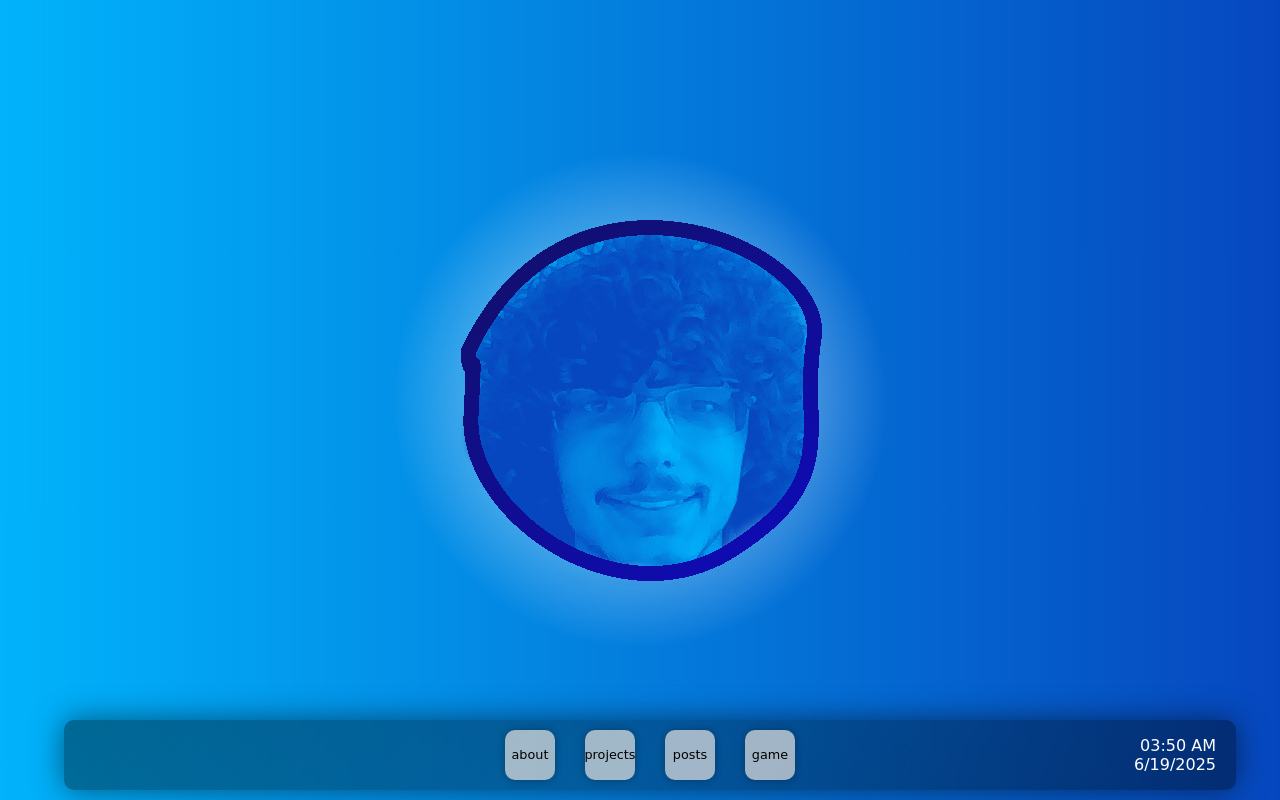
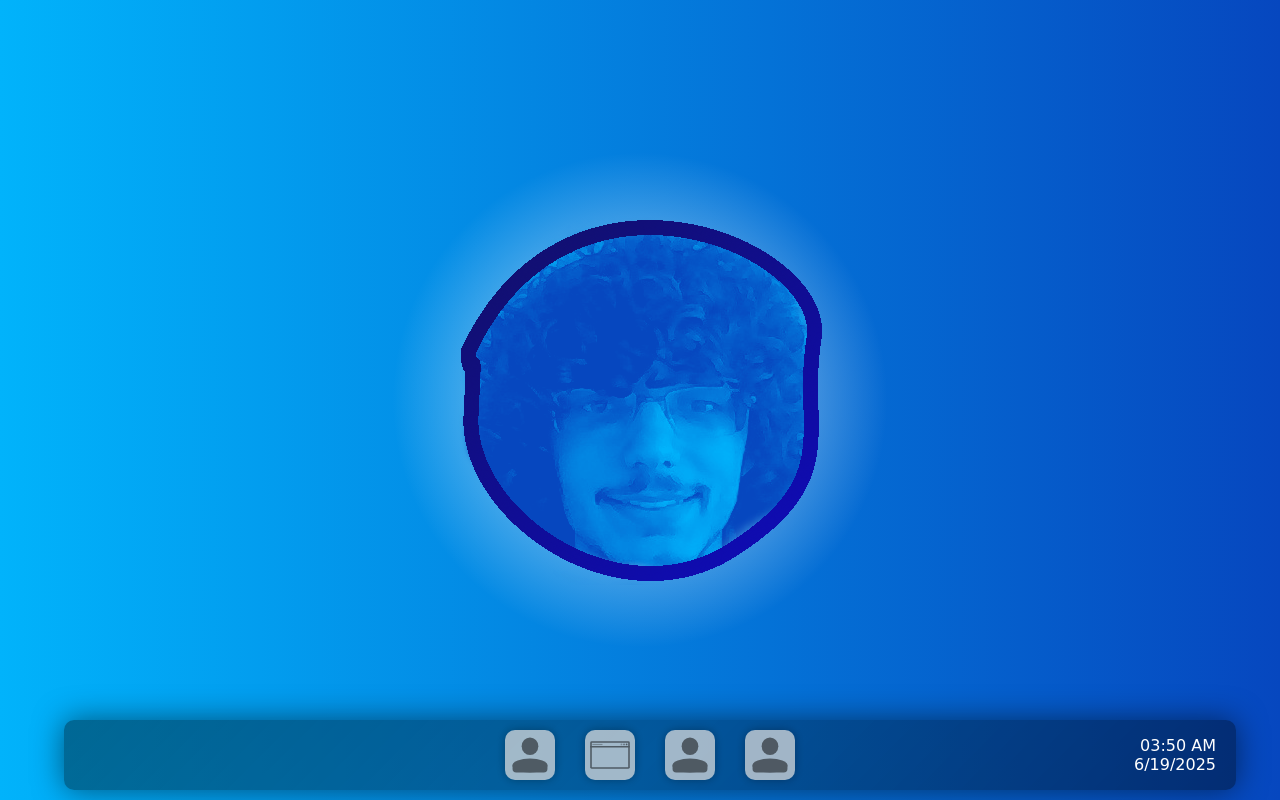
Before and after one commit to Alexanders91107/PersonalSite, a React (Vite) app: page / in a window 1280 px wide. Built offline with nearby package versions, Linux system fonts and the light colour scheme.

Commit message:
added SVG icons for the buttons

```diff
--- a/src/assets/components/Button.jsx
+++ b/src/assets/components/Button.jsx
@@ -1,10 +1,10 @@
 import React from 'react';
 import './css/Button.css';
 
-function Button({ clickFunction, contentType = "default" }) {
+function Button({ clickFunction, contentType = "default", logo = null }) {
   return (
     <button className="button" onClick={() => clickFunction(contentType)}>
-      {contentType}
+        <img src={logo} alt="" className="button-logo" />
     </button>
   );
 }
--- a/src/assets/components/Pages/Game/Game.jsx
+++ b/src/assets/components/Pages/Game/Game.jsx
@@ -33,7 +33,7 @@ function Game(){
         let dx = 2;
         let dy = -2;
         setBallPosition({x: 500, y: 500});
-        pointEarned.current = false;
+        pointEarned.current = true;
 
         const handleKeyDown = (event) => {
             switch(event.key) {
@@ -83,7 +83,7 @@ function Game(){
                     setPaddlePosition(yMin); // Reset paddle position
                     setGameStarted(false); // Stop the game
                     setGameScore(0); // Reset score
-                    pointEarned.current = false;
+                    pointEarned.current = true;
                     clearInterval(gameLoop); // Stop the game loop
                 }
                 // Check for collision with paddle
--- a/src/assets/components/Taskbar.jsx
+++ b/src/assets/components/Taskbar.jsx
@@ -1,6 +1,10 @@
 import React, { useState, useEffect } from 'react';
 import Button from './Button.jsx';
 import './css/Taskbar.css';
+import aboutSVG from './svg/HeadshotSVG.svg';
+import projectsSVG from './svg/WindowSVG.svg';
+import postsSVG from './svg/HeadshotSVG.svg';
+import gameSVG from './svg/HeadshotSVG.svg';
 
 function Taskbar({clickFunction, hoverFunction, style}) {
     const [currentDate, setCurrentDate] = useState(new Date());
@@ -20,10 +24,10 @@ function Taskbar({clickFunction, hoverFunction, style}) {
         onMouseLeave = {() => hoverFunction(false)} // Hide taskbar when mouse leaves
     >
         <div className = "buttons-container">
-            <Button clickFunction={clickFunction} contentType={"about"} />
-            <Button clickFunction={clickFunction} contentType={"projects"} />
-            <Button clickFunction={clickFunction} contentType={"posts"} />
-            <Button clickFunction={clickFunction} contentType={"game"} />
+            <Button clickFunction={clickFunction} contentType={"about"} logo={aboutSVG} />
+            <Button clickFunction={clickFunction} contentType={"projects"} logo={projectsSVG} />
+            <Button clickFunction={clickFunction} contentType={"posts"} logo={postsSVG} />
+            <Button clickFunction={clickFunction} contentType={"game"} logo={gameSVG} />
         </div>
 
         <div className = "time-date-container">
--- a/src/assets/components/css/Button.css
+++ b/src/assets/components/css/Button.css
@@ -1,7 +1,7 @@
 .button {
   box-shadow: 0px 0px 10px rgba(0, 0, 0, 0.3);
   border-radius: 20%; /* Adjusted to make buttons more circular */
-  border: 2px solid transparent;
+  border: 1px solid transparent;
   width: 50px; /* Set a fixed width */
   height: 50px; /* Set a fixed height */
   font-size: 0.8em; /* Adjust font size if there's text */
@@ -16,13 +16,25 @@
   padding: 0; /* Add this to remove default button padding */
   line-height: 1; /* Add this for tighter text centering */
   user-select: none;
+  transition: background-color 0.1s, border-color 0.1s, box-shadow 0.1s, transform 0.1s;
 }
 
 /* Specific styles for close, minimize, maximize buttons */
 .button {background-color: #d8d8d8be;}
-.button:hover {border-color: #8d8d8dbe;} /* Change border color on hover */
+.button:hover {
+  border-color: #8d8d8dbe;
+  transform: scale(1.05);
+  box-shadow: 0px 0px 10px rgba(0, 0, 0, 0.5);
+} /* Change border color on hover */
 .button:active {
     background-color: #8d8d8dbe;
     border-color: #00000000;
     box-shadow: 0px 0px 8px rgba(75, 75, 75, 0.6);
 } /* Change background color on active */
+
+.button-logo {
+  width: 90%; /* Adjust size as needed */
+  height: 90%; /* Adjust size as needed */
+  object-fit: contain; /* Ensure the image scales properly */
+  opacity: 0.5;
+}
```
Also changed, not shown: src/assets/components/svg/HeadshotSVG.svg (added), src/assets/components/svg/WindowSVG.svg (added).
